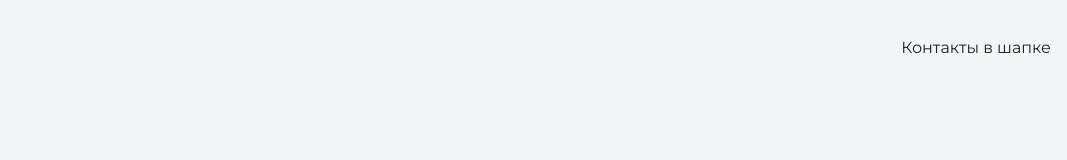
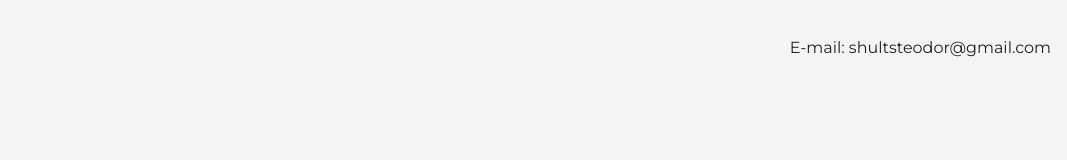
Before and after one commit to lenanton/first-portfolio, a plain HTML site: page index.html in a window 1280 px wide. Shown: the top 160 px of the page, without its empty margins (213-1280 px from the left). Drawn offline with nearby package versions, Linux system fonts and the light colour scheme.

Commit message:
обновил контакты

```diff
--- a/index.html
+++ b/index.html
@@ -13,7 +13,7 @@
   <body>
     <header class="page-header">
       <div class="container">
-        Контакты в шапке
+        E-mail: shultsteodor@gmail.com
       </div>
     </header>
 
```
